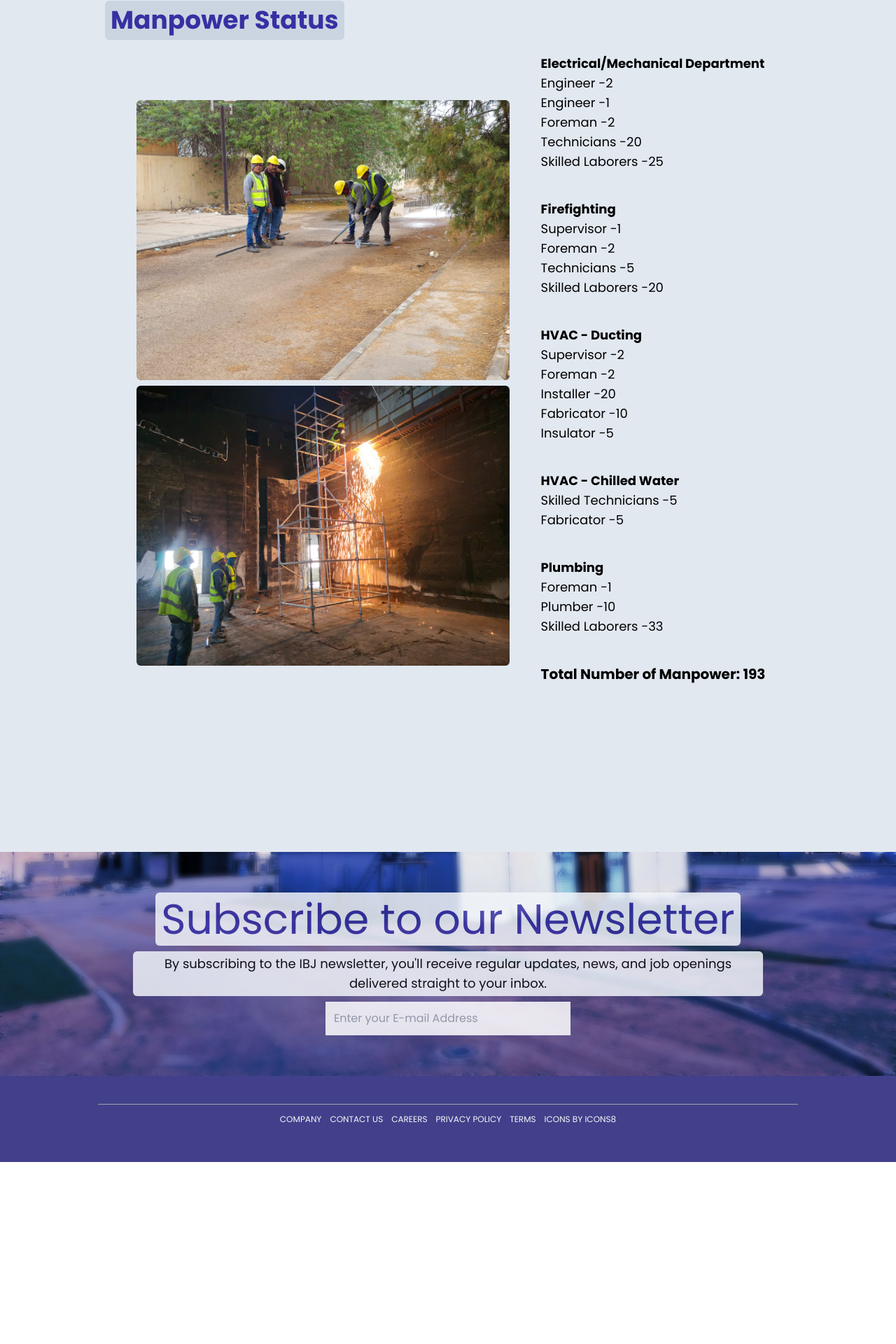
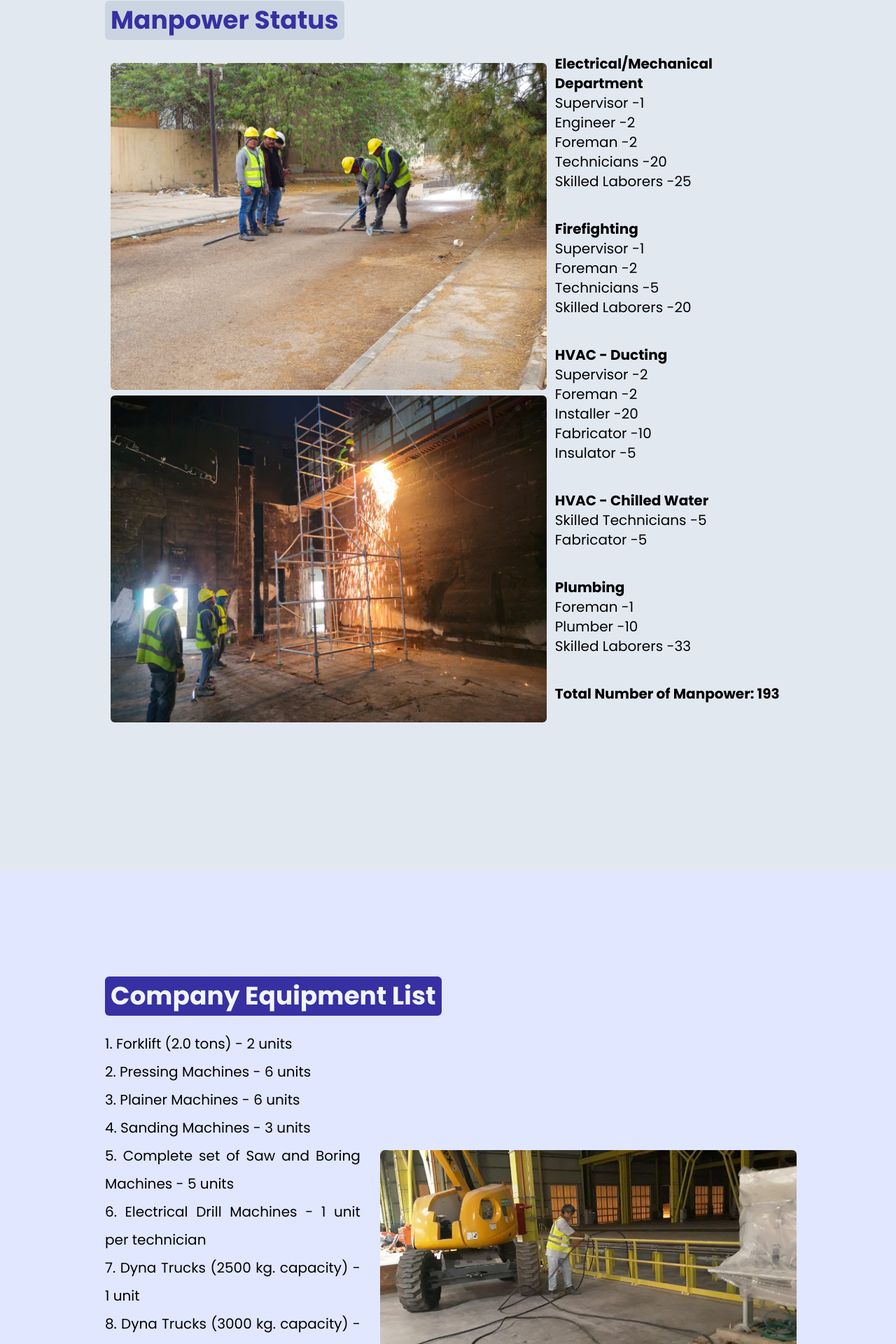
Before and after one commit to jeldrint/ibj-mep, a React (Vite) app: page /about-us in a window 1280 px wide. Shown: the part 4680-6600 px from the top of the page at 70% size. Before the commit the page ends 6340 px from the top, so only its background shows below. Built offline with nearby package versions, Linux system fonts and the light colour scheme.

Commit message:
Manpower, Equipment component done

```diff
--- a/src/Router.tsx
+++ b/src/Router.tsx
@@ -8,6 +8,7 @@ import About from "./components/About";
 import ErrorPage from "./components/ErrorPage";
 import Personnel from "./components/Personnel";
 import Manpower from "./components/Manpower";
+import Equipment from "./components/Equipment";
 
 const Router = () : React.ReactElement => {
 
@@ -25,6 +26,7 @@ const Router = () : React.ReactElement => {
                   { path: '/about-us/who-we-are', element: <WhoWeAre /> },
                   { path: '/about-us/key-personnel-profile', element: <Personnel /> },
                   { path: '/about-us/manpower-status', element: <Manpower /> },
+                  { path: '/about-us/company-equipment-list', element: <Equipment /> },
                ]
             },
             { path: '/our-services', element: <Services /> },
--- a/src/components/About.tsx
+++ b/src/components/About.tsx
@@ -4,6 +4,7 @@ import useInViewport from '../useInViewport';
 import WhoWeAre from './WhoWeAre';
 import Personnel from './Personnel';
 import Manpower from './Manpower';
+import Equipment from './Equipment';
 
 const About = () : React.ReactElement => {
    const ref1:React.MutableRefObject<HTMLDivElement | null> = useRef<HTMLDivElement | null>(null);
@@ -26,15 +27,16 @@ const About = () : React.ReactElement => {
          <WhoWeAre />
          <Personnel />
          <Manpower />
-
+         <Equipment />
          {/* ABOUT Footer  */}
          <section id='about-footer' ref={ref4} className={`${isInViewport4 ? 'animate-in duration-1.5s fade-in-5 slide-in-from-bottom-20' : 'invisible'} relative h-[40vh] bg-cover bg-bottom lg:bg-[0%_85%] w-full bg-blue-800 bg-blend-hard-light`} style={{backgroundImage: `url(${pic2})`}}>
             <div className='opacity-85 absolute p-9 h-full w-full flex flex-col gap-y-2 items-center justify-center backdrop-blur-sm'>
                <span className='text-xl sm:text-4xl md:text-6xl  text-indigo-800 bg-slate-100 p-2 rounded-md'>Subscribe to our Newsletter</span>
-               <span className='text-sm md:text-base lg:text-lg text-black text-center max-w-[900px] bg-slate-100 p-1 rounded-md'>By subscribing to the IBJ newsletter, you'll receive regular updates, news, and job openings delivered straight to your inbox.</span>
-               <div>
-                  <input className='min-w-[256px] md:min-w-[350px] p-3' name='email' id='email' placeholder='Enter your E-mail Address' type='email' required />
-               </div>
+               <span className='text-sm md:text-base lg:text-lg text-black text-center max-w-[900px] bg-slate-100 p-[1px] rounded-md'>By subscribing to the IBJ newsletter, you'll receive regular updates, news, and job openings delivered straight to your inbox.</span>
+               <form className='relative'>
+                  <input className='min-w-[256px] md:min-w-[350px] p-3 rounded-md' name='email' id='email' placeholder='Enter your E-mail Address' type='email' required />
+                  <button type='submit' className='absolute p-3 rounded-md bg-indigo-700 active:bg-indigo-900'>SUBMIT</button>
+               </form>
             </div>
          </section>
 
--- /dev/null
+++ b/src/components/Equipment.tsx
@@ -0,0 +1,44 @@
+import { useRef } from 'react';
+import pic from '../images/equipment1.jpg'
+import useInViewport from '../useInViewport';
+
+const Equipment = () : React.ReactElement => {
+   const ref:React.MutableRefObject<HTMLDivElement | null> = useRef<HTMLDivElement | null>(null);
+   const isInViewport: boolean = useInViewport(ref)
+
+   return(
+      <section className='p-[50px] md:p-[100px] lg:p-[150px] text-justify bg-indigo-100'>
+         <div ref={ref} className={`${isInViewport ? 'animate-in duration-1.5s fade-in-5 slide-in-from-right-10' : 'invisible'} mb-[50px]`}>
+            <header className={`inline-block mb-5 p-2 text-slate-100 bg-indigo-800 duration-15 text-2xl md:text-4xl font-bold rounded-md`}>
+               Company Equipment List
+            </header>
+            <br />
+            {/* TWO COLUMNS: */}
+            <div className='flex flex-col gap-y-5 items-center md:flex-row md:gap-x-5 md:justify-evenly'>
+               {/* TEXT */}
+               <div className='self-start text-sm md:text-base lg:text-xl'>
+                  <ul className='leading-loose'>
+                     <li>1. Forklift (2.0 tons) - 2 units</li>
+                     <li>2. Pressing Machines - 6 units</li>
+                     <li>3. Plainer Machines - 6 units</li>
+                     <li>4. Sanding Machines - 3 units</li>
+                     <li>5. Complete set of Saw and Boring Machines - 5 units</li>
+                     <li>6. Electrical Drill Machines - 1 unit per technician</li>
+                     <li>7. Dyna Trucks (2500 kg. capacity) - 1 unit</li>
+                     <li>8. Dyna Trucks (3000 kg. capacity) - 1 unit</li>
+                     <li>9. Pick-up services - 5 units</li>
+                     <li>10. Service Buses (30 seaters) - 2 units</li>
+                     <li>11. Service Buses (15 seaters) - 5 units</li>
+                  </ul>
+               </div>
+               {/* IMAGES */}
+               <div>
+                  <img className={`${isInViewport ? 'animate-in duration-1.5s fade-in-5 slide-in-from-top-20' : 'invisible'} my-2 md:mx-2 max-h-[28vh] sm:max-h-[30vh] md:max-h-[50vh] lg:max-h-[60vh] rounded-md`} src={pic} alt='equipment-pic-1' />
+               </div>
+            </div>
+         </div>
+      </section>
+   )
+}
+
+export default Equipment;
--- a/src/components/Manpower.tsx
+++ b/src/components/Manpower.tsx
@@ -15,26 +15,26 @@ const Manpower = () : React.ReactElement => {
             </header>
             <br />
             {/* TWO COLUMNS: */}
-            <div className='flex flex-col gap-y-5 items-center md:flex-row md:justify-evenly'>
+            <div className='flex flex-col gap-y-5 items-center md:flex-row md:gap-x-5 md:justify-evenly'>
                {/* IMAGES */}
                <div>
-                  <img className={`${isInViewport ? 'animate-in duration-1.5s fade-in-5 slide-in-from-top-20' : 'invisible'} my-2 md:mx-2 h-[28vh] sm:h-[30vh] md:h-[40vh] lg:h-[50vh] rounded-md opacity-100`} src={pic} alt='manpower-pic-1' />
-                  <img className={`${isInViewport ? 'animate-in duration-1.5s fade-in-5 slide-in-from-top-20' : 'invisible'} my-2 md:mx-2 h-[28vh] sm:h-[30vh] md:h-[40vh] lg:h-[50vh] rounded-md opacity-100`} src={pic2} alt='manpower-pic-2' />
+                  <img className={`${isInViewport ? 'animate-in duration-1.5s fade-in-5 slide-in-from-top-20' : 'invisible'} my-2 md:mx-2 max-h-[28vh] sm:max-h-[30vh] md:max-h-[50vh] lg:max-h-[60vh] rounded-md`} src={pic} alt='manpower-pic-1' />
+                  <img className={`${isInViewport ? 'animate-in duration-1.5s fade-in-5 slide-in-from-top-20' : 'invisible'} my-2 md:mx-2 max-h-[28vh] sm:max-h-[30vh] md:max-h-[50vh] lg:max-h-[60vh] rounded-md`} src={pic2} alt='manpower-pic-2' />
                </div>
 
                {/* TEXT */}
-               <div>
-                  <div className={`text-base lg:text-lg mb-10`}>
+               <div className='text-sm md:text-base lg:text-xl'>
+                  <div className='mb-10'>
                      <p className='font-bold'>Electrical/Mechanical Department</p>
                      <ul>
+                        <li>Supervisor -1</li>
                         <li>Engineer -2</li>
-                        <li>Engineer -1</li>
                         <li>Foreman -2</li>
                         <li>Technicians -20</li>
                         <li>Skilled Laborers -25</li>
                      </ul>
                   </div>
-                  <div className={`text-base lg:text-lg mb-10`}>
+                  <div className='mb-10'>
                      <p className='font-bold'>Firefighting</p>
                      <ul>
                         <li>Supervisor -1</li>
@@ -43,7 +43,7 @@ const Manpower = () : React.ReactElement => {
                         <li>Skilled Laborers -20</li>
                      </ul>
                   </div>
-                  <div className={`text-base lg:text-lg mb-10`}>
+                  <div className='mb-10'>
                      <p className='font-bold'>HVAC - Ducting</p>
                      <ul>
                         <li>Supervisor -2</li>
@@ -53,14 +53,14 @@ const Manpower = () : React.ReactElement => {
                         <li>Insulator -5</li>
                      </ul>
                   </div>
-                  <div className={`text-base lg:text-lg mb-10`}>
+                  <div className='mb-10'>
                      <p className='font-bold'>HVAC - Chilled Water</p>
                      <ul>
                         <li>Skilled Technicians -5</li>
                         <li>Fabricator -5</li>
                      </ul>
                   </div>
-                  <div className={`text-base lg:text-lg mb-10`}>
+                  <div className='mb-10'>
                      <p className='font-bold'>Plumbing</p>
                      <ul>
                         <li>Foreman -1</li>
@@ -68,7 +68,7 @@ const Manpower = () : React.ReactElement => {
                         <li>Skilled Laborers -33</li>
                      </ul>
                   </div>
-                  <div className={`text-base lg:text-xl mb-10`}>
+                  <div className='mb-10'>
                      <p className='font-bold'>Total Number of Manpower: 193</p>
                   </div>
                </div>
--- a/src/components/Nav.tsx
+++ b/src/components/Nav.tsx
@@ -2,7 +2,6 @@ import { useRef } from "react";
 import icon1 from '../images/icon1.png'
 import useInViewport from "../useInViewport";
 import NavItems from "./sub-components/NavItems";
-
 
 const Nav = () : React.ReactElement => {
    const ref = useRef<HTMLDivElement | null>(null);
@@ -30,7 +29,7 @@ const Nav = () : React.ReactElement => {
             {/* Menu for large screens */}
             <div className="hidden sm:flex items-center tracking-wide md:gap-x-3 lg:gap-x-6 text-[10px] sm:text-[12px] md:text-[15px] lg:text-[17px] text-center text-nowrap">
                <NavItems navName='home' withDropdown={false} dropdownItems={[]} />
-               <NavItems navName='about-us' withDropdown={true} dropdownItems={['WHO WE ARE','Key Personnel Profile','Manpower Status']} />
+               <NavItems navName='about-us' withDropdown={true} dropdownItems={['WHO WE ARE','Key Personnel Profile','Manpower Status', 'Company Equipment List']} />
                <NavItems navName='our-services' withDropdown={true} dropdownItems={['Electro-mechanical Works','Pre-engineered Works']} />
                <NavItems navName='projects' withDropdown={false} dropdownItems={[]} />
                <NavItems navName='contact-us' withDropdown={false} dropdownItems={[]} />
--- a/src/components/NavSmall.tsx
+++ b/src/components/NavSmall.tsx
@@ -6,8 +6,8 @@ const NavSmall = ({toggleMenu}:{toggleMenu: boolean}) : React.ReactElement => {
    return(
       <div className={`z-10 fixed right-0 w-1/2 h-screen pt-[100px] bg-indigo-500 duration-1000 flex flex-col items-end justify-start gap-y-3 tracking-wide text-center ${toggleMenu ? 'visible animate-in slide-in-from-right-full' : 'invisible animate-out slide-out-to-right-full'}`}>
          <NavItemsSmall navName='home' withDropdown={false} dropdownItems={[]} />
-         <NavItemsSmall navName='about-us' withDropdown={true} dropdownItems={['WHO WE ARE','Key Personnel Profile','Manpower Status']} />
-         <NavItemsSmall navName='our-services' withDropdown={true} dropdownItems={['Electro-mechanical Works','Pre-engineered Works']} />
+         <NavItemsSmall navName='about-us' withDropdown={true} dropdownItems={['WHO WE ARE','Key Personnel Profile','Manpower Status', 'Company Equipment']} />
+         <NavItemsSmall navName='our-services' withDropdown={true} dropdownItems={['MEP Works','Pre-engineered Works']} />
          <NavItemsSmall navName='projects' withDropdown={false} dropdownItems={[]} />
          <NavItemsSmall navName='contact-us' withDropdown={false} dropdownItems={[]} />
       </div>
```
Also changed, not shown: src/images/equipment1.jpg (added), src/images/equipment2.jpg (added).
